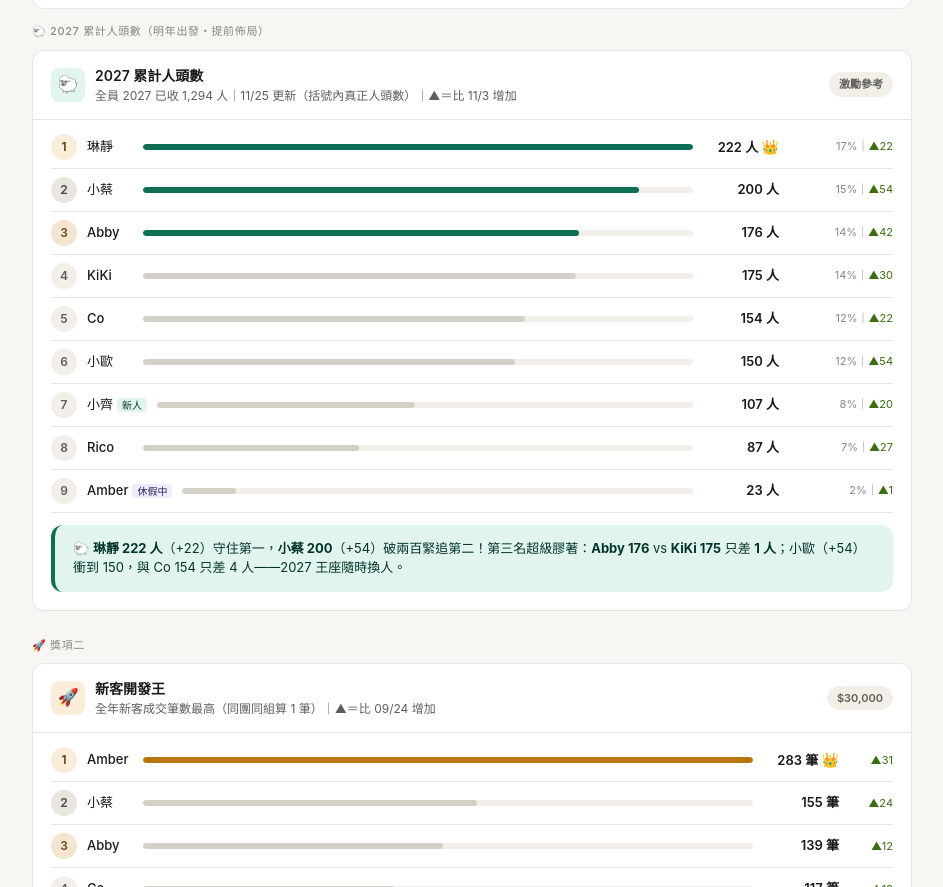
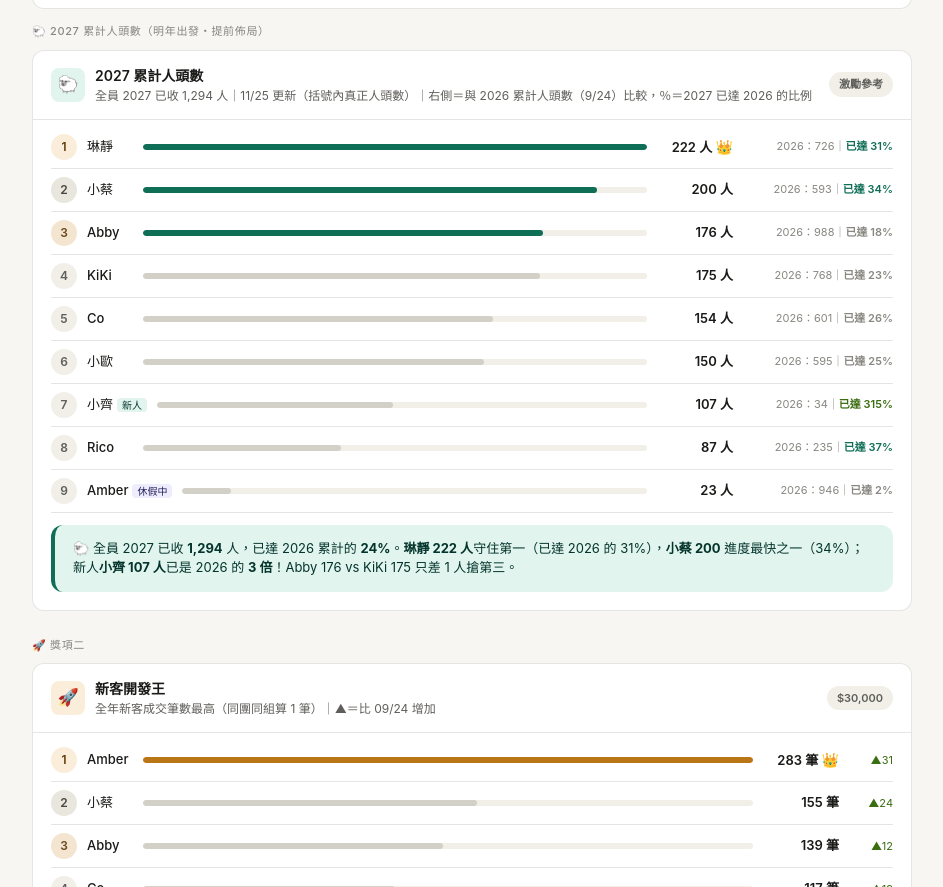
Before and after one commit to claudiamomi/peak-plan-2026, a plain HTML site: page index.html in a window 1280 px wide. Shown: the part 1005-1892 px from the top of the page, without its empty margins (168-1111 px from the left). Drawn offline with Linux system fonts and the light colour scheme.

Commit message:
看板：2027 累計人頭數改與 2026 累計比較
Co-Authored-By: Claude Opus 5.5 <noreply@anthropic.com>

```diff
--- a/index.html
+++ b/index.html
@@ -235,7 +235,7 @@ body { font-family: -apple-system, BlinkMacSystemFont, "Segoe UI", "PingFang TC"
       <div class="award-icon" style="background:var(--teal-bg); color:var(--teal);">🐑</div>
       <div>
         <div class="aw-title">2027 累計人頭數</div>
-        <div class="aw-sub">全員 2027 已收 1,294 人｜11/25 更新（括號內真正人頭數）｜▲＝比 11/3 增加</div>
+        <div class="aw-sub">全員 2027 已收 1,294 人｜11/25 更新（括號內真正人頭數）｜右側＝與 2026 累計人頭數（9/24）比較，％＝2027 已達 2026 的比例</div>
       </div>
       <div class="prize">激勵參考</div>
     </div>
@@ -244,58 +244,58 @@ body { font-family: -apple-system, BlinkMacSystemFont, "Segoe UI", "PingFang TC"
         <div class="rank rank-1">1</div><span class="lb-name">琳靜</span>
         <div class="bar-wrap"><div class="bar bar-teal" style="width:100%"></div></div>
         <span class="lb-val">222 人 <span class="crown">👑</span></span>
-        <span class="lb-val-sub" style="min-width:104px">17%｜<span style="color:var(--green)">▲22</span></span>
+        <span class="lb-val-sub" style="min-width:150px">2026：726｜<span style="color:var(--teal);font-weight:600">已達 31%</span></span>
       </div>
       <div class="lb-row">
         <div class="rank rank-2">2</div><span class="lb-name">小蔡</span>
         <div class="bar-wrap"><div class="bar bar-teal" style="width:90.1%"></div></div>
         <span class="lb-val">200 人</span>
-        <span class="lb-val-sub" style="min-width:104px">15%｜<span style="color:var(--green)">▲54</span></span>
+        <span class="lb-val-sub" style="min-width:150px">2026：593｜<span style="color:var(--teal);font-weight:600">已達 34%</span></span>
       </div>
       <div class="lb-row">
         <div class="rank rank-3">3</div><span class="lb-name">Abby</span>
         <div class="bar-wrap"><div class="bar bar-teal" style="width:79.3%"></div></div>
         <span class="lb-val">176 人</span>
-        <span class="lb-val-sub" style="min-width:104px">14%｜<span style="color:var(--green)">▲42</span></span>
+        <span class="lb-val-sub" style="min-width:150px">2026：988｜<span style="color:var(--text-3);font-weight:600">已達 18%</span></span>
       </div>
       <div class="lb-row">
         <div class="rank">4</div><span class="lb-name">KiKi</span>
         <div class="bar-wrap"><div class="bar bar-gray" style="width:78.8%"></div></div>
         <span class="lb-val">175 人</span>
-        <span class="lb-val-sub" style="min-width:104px">14%｜<span style="color:var(--green)">▲30</span></span>
+        <span class="lb-val-sub" style="min-width:150px">2026：768｜<span style="color:var(--text-3);font-weight:600">已達 23%</span></span>
       </div>
       <div class="lb-row">
         <div class="rank">5</div><span class="lb-name">Co</span>
         <div class="bar-wrap"><div class="bar bar-gray" style="width:69.4%"></div></div>
         <span class="lb-val">154 人</span>
-        <span class="lb-val-sub" style="min-width:104px">12%｜<span style="color:var(--green)">▲22</span></span>
+        <span class="lb-val-sub" style="min-width:150px">2026：601｜<span style="color:var(--text-3);font-weight:600">已達 26%</span></span>
       </div>
       <div class="lb-row">
         <div class="rank">6</div><span class="lb-name">小歐</span>
         <div class="bar-wrap"><div class="bar bar-gray" style="width:67.6%"></div></div>
         <span class="lb-val">150 人</span>
-        <span class="lb-val-sub" style="min-width:104px">12%｜<span style="color:var(--green)">▲54</span></span>
+        <span class="lb-val-sub" style="min-width:150px">2026：595｜<span style="color:var(--text-3);font-weight:600">已達 25%</span></span>
       </div>
       <div class="lb-row">
         <div class="rank">7</div><span class="lb-name">小齊<span class="tag-new">新人</span></span>
         <div class="bar-wrap"><div class="bar bar-gray" style="width:48.2%"></div></div>
         <span class="lb-val">107 人</span>
-        <span class="lb-val-sub" style="min-width:104px">8%｜<span style="color:var(--green)">▲20</span></span>
+        <span class="lb-val-sub" style="min-width:150px">2026：34｜<span style="color:var(--green);font-weight:600">已達 315%</span></span>
       </div>
       <div class="lb-row">
         <div class="rank">8</div><span class="lb-name">Rico</span>
         <div class="bar-wrap"><div class="bar bar-gray" style="width:39.2%"></div></div>
         <span class="lb-val">87 人</span>
-        <span class="lb-val-sub" style="min-width:104px">7%｜<span style="color:var(--green)">▲27</span></span>
+        <span class="lb-val-sub" style="min-width:150px">2026：235｜<span style="color:var(--teal);font-weight:600">已達 37%</span></span>
       </div>
       <div class="lb-row">
         <div class="rank">9</div><span class="lb-name">Amber<span class="tag-guest">休假中</span></span>
         <div class="bar-wrap"><div class="bar bar-gray" style="width:10.4%"></div></div>
         <span class="lb-val">23 人</span>
-        <span class="lb-val-sub" style="min-width:104px">2%｜<span style="color:var(--green)">▲1</span></span>
+        <span class="lb-val-sub" style="min-width:150px">2026：946｜<span style="color:var(--text-3);font-weight:600">已達 2%</span></span>
       </div>
       <div class="spotlight" style="margin:12px 0 4px; background:var(--teal-bg); color:var(--teal-text); border-left-color:var(--teal);">
-        🐑 <b>琳靜 222 人</b>（+22）守住第一，<b>小蔡 200</b>（+54）破兩百緊追第二！第三名超級膠著：<b>Abby 176</b> vs <b>KiKi 175</b> 只差 <b>1 人</b>；小歐（+54）衝到 150，與 Co 154 只差 4 人——2027 王座隨時換人。
+        🐑 全員 2027 已收 <b>1,294</b> 人，已達 2026 累計的 <b>24%</b>。<b>琳靜 222 人</b>守住第一（已達 2026 的 31%），<b>小蔡 200</b> 進度最快之一（34%）；新人<b>小齊 107 人</b>已是 2026 的 <b>3 倍</b>！Abby 176 vs KiKi 175 只差 1 人搶第三。
       </div>
     </div>
   </div>
```
